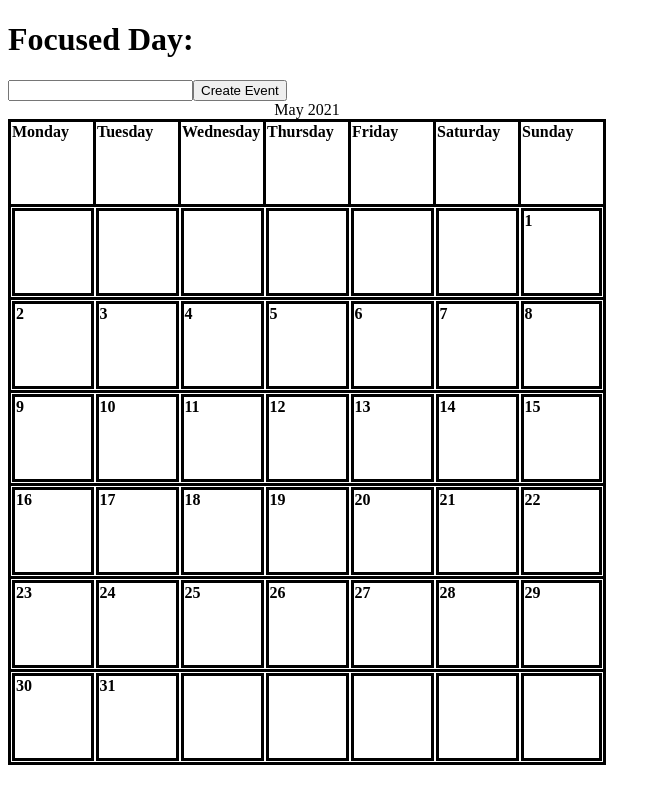
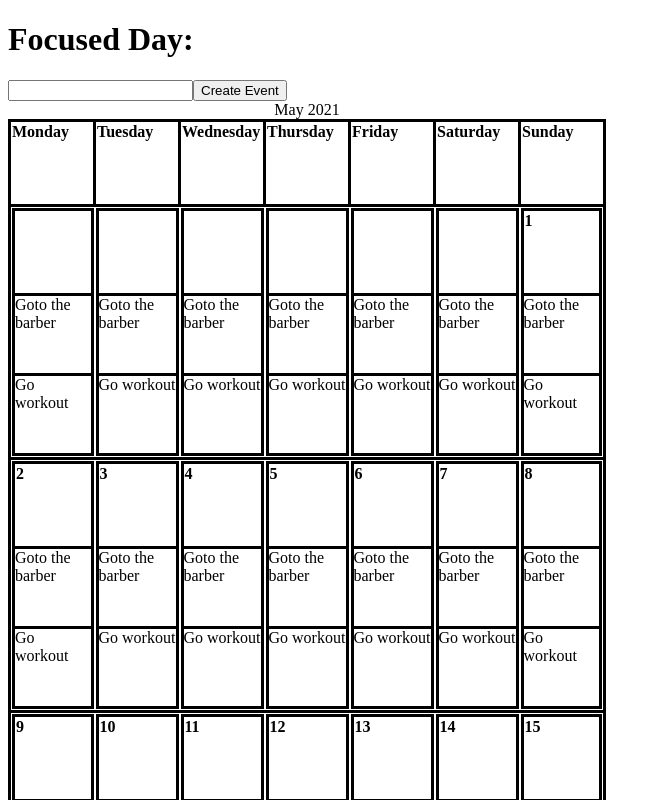
Before and after one commit to calvintanwj/Moments, a React (Create React App) app in the folder moments/: page / in a window 1280 px wide. Shown: the top 800 px of the page, without its empty margins (0-661 px from the left). Built offline with nearby package versions, Linux system fonts and the light colour scheme.

Commit message:
Add state to DayBox
Working up to add events to DayBox. Currently added an event array that
will be rendered to the DayBox and some placeholder text

```diff
--- a/moments/src/Calendar.js
+++ b/moments/src/Calendar.js
@@ -17,16 +17,28 @@ const dayNames = [
         label: label to be displayed in DayBox
 */
 function DayBox(props) {
+    // date label for dayBox
+    const label = props.label;
+    // events for dayBox
+    const [events, setEvents] = useState(props.events);
+
+    // conditionally rendering default text if no events in a day
+    const eventsRow = events.length ?
+        events.map((event) =>
+            <tr>{event}</tr>
+        )
+        : <td>No Events</td>;
     return (
         <td onClick={props.dayHandler}>
             <table>
                 <thead>
                     <tr>
-                        <th>{props.label}</th>
+                        <th>{label}</th>
                     </tr>
 
                 </thead>
                 <tbody>
+                    {eventsRow}
                 </tbody>
             </table>
 
@@ -46,7 +58,9 @@ function WeekRow(props) {
             label={label}
             dayHandler={() =>
                 props.dayHandler(label)
-            } />
+            }
+            events={["Goto the barber", "Go workout"]}
+        />
     );
     return (
         <tr>
```
